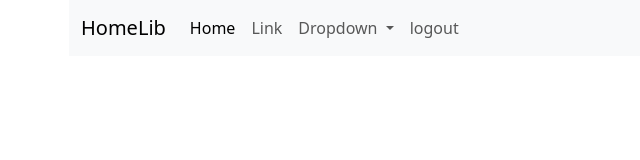
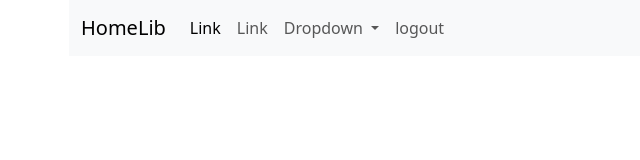
Before and after one commit to janezb10/homeLib, a website: page strani/notr.html in a window 1280 px wide. Shown: the full height of the page, 1-641 px from the left. Drawn offline with nearby package versions, Linux system fonts and the light colour scheme.

Commit message:
sprememba besede

```diff
--- a/strani/notr.html
+++ b/strani/notr.html
@@ -19,7 +19,7 @@
               <div class="collapse navbar-collapse" id="navbarSupportedContent">
                 <ul class="navbar-nav me-auto mb-2 mb-lg-0">
                   <li class="nav-item">
-                    <a class="nav-link active" aria-current="page" href="#">Home</a>
+                    <a class="nav-link active" aria-current="page" href="#">Link</a>
                   </li>
                   <li class="nav-item">
                     <a class="nav-link" href="#">Link</a>
```
